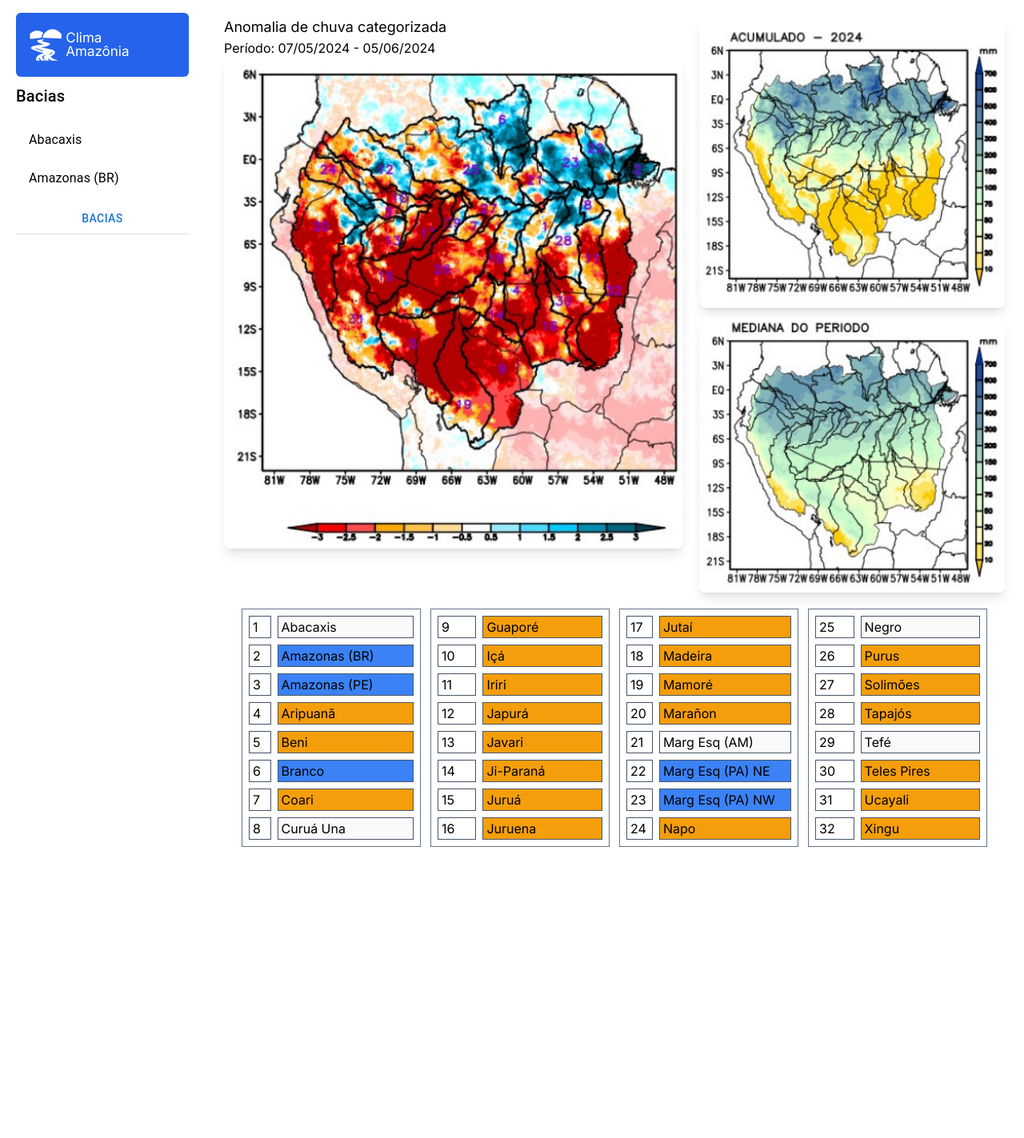
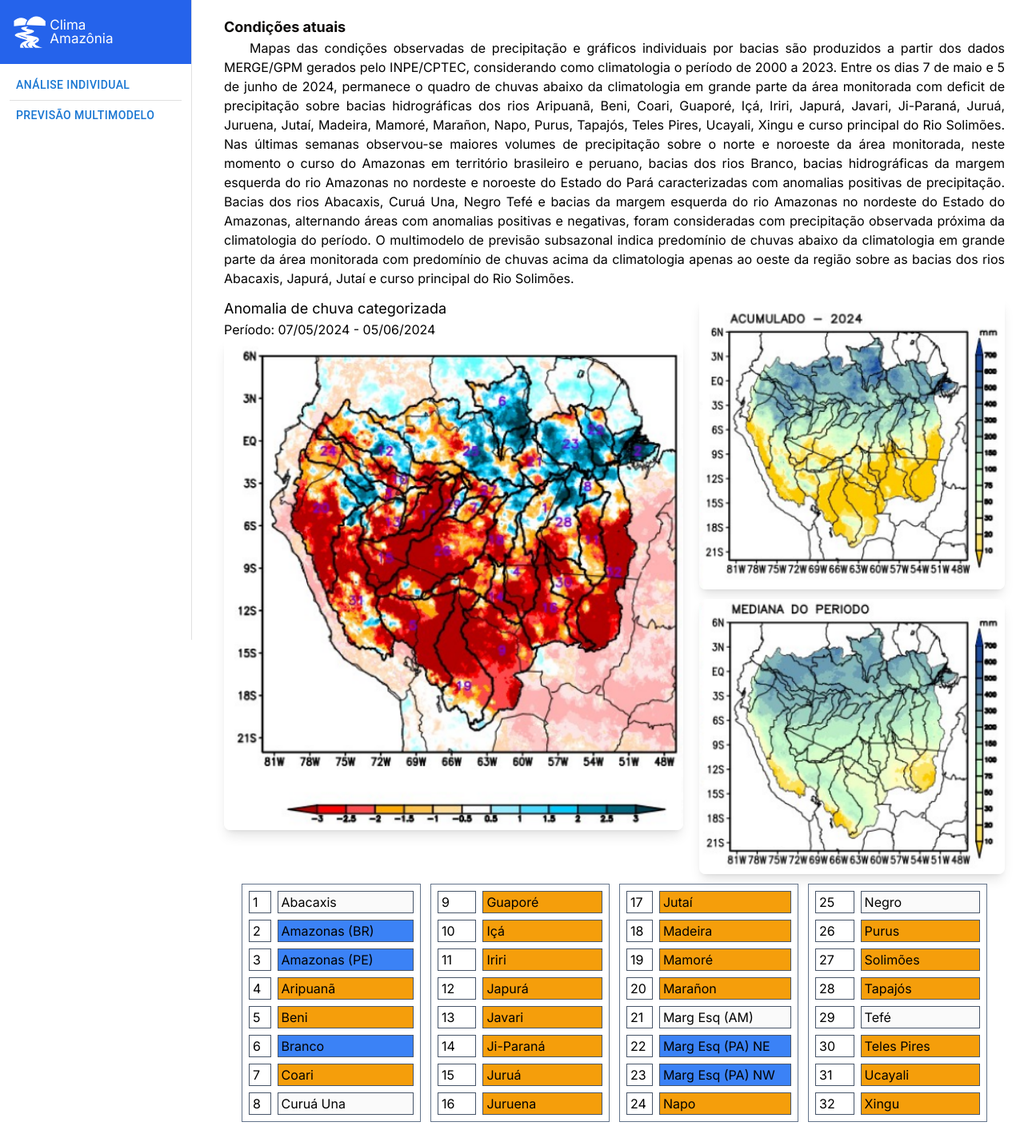
Before and after one commit to inacioigne/clima_amazonia, a Next.js app: page / in a window 1280 px wide. Shown: the whole page at 80% size. Before the commit the page ends 1059 px from the top, so only its background shows below. Built offline with nearby package versions, Linux system fonts and the light colour scheme.

Commit message:
12/06/2024

```diff
--- a/public/data/legenda.json
+++ b/public/data/legenda.json
@@ -3,168 +3,200 @@
         {
             "id": 1,
             "nome": "Abacaxis",
-            "cor": "bg-neutral-50"
+            "cor": "bg-neutral-50",
+            "href": "bacia/abx"
         },
         {
             "id": 2,
             "nome": "Amazonas (BR)",
-            "cor": "bg-blue-500"
+            "cor": "bg-blue-500",
+            "href": ""
         },
         {
             "id": 3,
             "nome": "Amazonas (PE)",
-            "cor": "bg-blue-500"
+            "cor": "bg-blue-500",
+            "href": ""
         },
         {
             "id": 4,
             "nome": "Aripuanã",
-            "cor": "bg-amber-500"
+            "cor": "bg-amber-500",
+            "href": ""
         },
         {
             "id": 5,
             "nome": "Beni",
-            "cor": "bg-amber-500"
+            "cor": "bg-amber-500",
+            "href": ""
         },
         {
             "id": 6,
             "nome": "Branco",
-            "cor": "bg-blue-500"
+            "cor": "bg-blue-500",
+            "href": ""
         },
         {
             "id": 7,
             "nome": "Coari",
-            "cor": "bg-amber-500"
+            "cor": "bg-amber-500",
+            "href": ""
         },
         {
             "id": 8,
             "nome": "Curuá Una",
-            "cor": "bg-neutral-50"
+            "cor": "bg-neutral-50",
+            "href": ""
         }
     ],
     [
         {
             "id": 9,
             "nome": "Guaporé",
-            "cor": "bg-amber-500"
+            "cor": "bg-amber-500",
+            "href": ""
         },
         {
             "id": 10,
             "nome": "Içá",
-            "cor": "bg-amber-500"
+            "cor": "bg-amber-500",
+            "href": ""
         },
         {
             "id": 11,
             "nome": "Iriri",
-            "cor": "bg-amber-500"
+            "cor": "bg-amber-500",
+            "href": ""
         },
         {
             "id": 12,
             "nome": "Japurá",
-            "cor": "bg-amber-500"
+            "cor": "bg-amber-500",
+            "href": ""
         },
         {
             "id": 13,
             "nome": "Javari",
-            "cor": "bg-amber-500"
+            "cor": "bg-amber-500",
+            "href": ""
         },
         {
             "id": 14,
             "nome": "Ji-Paraná",
-            "cor": "bg-amber-500"
+            "cor": "bg-amber-500",
+            "href": ""
         },
         {
             "id": 15,
             "nome": "Juruá",
-            "cor": "bg-amber-500"
+            "cor": "bg-amber-500",
+            "href": ""
         },
         {
             "id": 16,
             "nome": "Juruena",
-            "cor": "bg-amber-500"
+            "cor": "bg-amber-500",
+            "href": ""
         }
     ],
     [
         {
             "id": 17,
             "nome": "Jutaí",
-            "cor": "bg-amber-500"
+            "cor": "bg-amber-500",
+            "href": ""
         },
         {
             "id": 18,
             "nome": "Madeira",
-            "cor": "bg-amber-500"
+            "cor": "bg-amber-500",
+            "href": ""
         },
         {
             "id": 19,
             "nome": "Mamoré",
-            "cor": "bg-amber-500"
+            "cor": "bg-amber-500",
+            "href": ""
         },
         {
             "id": 20,
             "nome": "Marañon",
-            "cor": "bg-amber-500"
+            "cor": "bg-amber-500",
+            "href": ""
         },
         {
             "id": 21,
             "nome": "Marg Esq (AM)",
-            "cor": "bg-neutral-50"
+            "cor": "bg-neutral-50",
+            "href": ""
         },
         {
             "id": 22,
             "nome": "Marg Esq (PA) NE",
-            "cor": "bg-blue-500"
+            "cor": "bg-blue-500",
+            "href": ""
         },
         {
             "id": 23,
             "nome": "Marg Esq (PA) NW",
-            "cor": "bg-blue-500"
+            "cor": "bg-blue-500",
+            "href": ""
         },
         {
             "id": 24,
             "nome": "Napo",
-            "cor": "bg-amber-500"
+            "cor": "bg-amber-500",
+            "href": ""
         }
     ],
     [
         {
             "id": 25,
             "nome": "Negro",
-            "cor": "bg-neutral-50"
+            "cor": "bg-neutral-50",
+            "href": ""
         },
         {
             "id": 26,
             "nome": "Purus",
-            "cor": "bg-amber-500"
+            "cor": "bg-amber-500",
+            "href": ""
         },
         {
             "id": 27,
             "nome": "Solimões",
-            "cor": "bg-amber-500"
+            "cor": "bg-amber-500",
+            "href": ""
         },
         {
             "id": 28,
             "nome": "Tapajós",
-            "cor": "bg-amber-500"
+            "cor": "bg-amber-500",
+            "href": ""
         },
         {
             "id": 29,
             "nome": "Tefé",
-            "cor": "bg-neutral-50"
+            "cor": "bg-neutral-50",
+            "href": ""
         },
         {
             "id": 30,
             "nome": "Teles Pires",
-            "cor": "bg-amber-500"
+            "cor": "bg-amber-500",
+            "href": ""
         },
         {
             "id": 31,
             "nome": "Ucayali",
-            "cor": "bg-amber-500"
+            "cor": "bg-amber-500",
+            "href": ""
         },
         {
             "id": 32,
             "nome": "Xingu",
-            "cor": "bg-amber-500"
+            "cor": "bg-amber-500",
+            "href": ""
         }
     ]
 
--- /dev/null
+++ b/src/app/forecast/fourteen/page.tsx
@@ -0,0 +1,5 @@
+export default function Page() {
+    return (
+        <h1>fourteen</h1>
+    )
+}
--- /dev/null
+++ b/src/app/forecast/seven/page.tsx
@@ -0,0 +1,11 @@
+export default function Page() {
+    return (
+        <div className='py-5'>
+            <h3 className='text-lg font-bold text-stone-950'>
+                Previsão multimodelo subsazonal CPTEC/INPE-FUNCEME produzida em
+                04/06/2024 para os próximos 7 e 14 dias.</h3>
+
+        </div>
+
+    )
+}
--- a/src/app/layout.tsx
+++ b/src/app/layout.tsx
@@ -1,7 +1,8 @@
 import type { Metadata } from "next";
 import { Inter } from "next/font/google";
 import "./globals.css";
-import SideNav from "@/components/sidebar";
+import SideBar from "@/components/sidebar";
+import { Container } from '@mui/material';
 
 const inter = Inter({ subsets: ["latin"] });
 
@@ -19,12 +20,12 @@ export default function RootLayout({
     <html lang="en">
       <body className={inter.className}>
         <div className="flex h-screen flex-col md:flex-row">
-        {/* // md:flex-row md:overflow-hidden"> */}
           <div className="w-full flex-none md:w-64">
-            <SideNav />
+            <SideBar />
           </div>
-          <div className="flex-grow"
-          >{children}</div>
+          <div className="flex-grow">
+            <Container maxWidth="lg">{children}</Container>
+          </div>
         </div>
       </body>
     </html>
--- a/src/app/page.tsx
+++ b/src/app/page.tsx
@@ -2,6 +2,7 @@ import fs from 'fs';
 import path from 'path';
 import Image from "next/image"
 import { Container } from '@mui/material';
+import Link from 'next/link';
 
 async function getLegenda() {
   const filePath = path.join(process.cwd(), 'public', 'data/legenda.json')
@@ -15,6 +16,7 @@ interface Legenda {
   id: number
   nome: string
   cor: string
+  href: string
 }
 
 
@@ -23,8 +25,27 @@ export default async function Home() {
   // console.log(legenda)
 
   return (
-    <Container >
-      <div className="flex gap-5 flex-col sm:flex-row py-5">
+      <div className='py-5'>
+        <h3 className='text-lg font-bold text-stone-950'>Condições atuais</h3>
+        <p className='indent-8 text-justify'>Mapas das condições observadas de precipitação e gráficos individuais por bacias
+          são produzidos a partir dos dados MERGE/GPM gerados pelo INPE/CPTEC,
+          considerando como climatologia o período de 2000 a 2023. Entre os dias 7 de maio e
+          5 de junho de 2024, permanece o quadro de chuvas abaixo da climatologia em grande parte
+          da área monitorada com deficit de precipitação sobre bacias hidrográficas dos rios Aripuanã,
+          Beni, Coari, Guaporé, Içá, Iriri, Japurá, Javari, Ji-Paraná, Juruá, Juruena, Jutaí, Madeira,
+          Mamoré, Marañon, Napo, Purus, Tapajós, Teles Pires, Ucayali, Xingu e curso principal do Rio
+          Solimões. Nas últimas semanas observou-se maiores volumes de precipitação sobre o norte
+          e noroeste da área monitorada, neste momento o curso do Amazonas em território brasileiro
+          e peruano, bacias dos rios Branco, bacias hidrográficas da margem esquerda do rio
+          Amazonas no nordeste e noroeste do Estado do Pará caracterizadas com anomalias positivas
+          de precipitação. Bacias dos rios Abacaxis, Curuá Una, Negro Tefé e bacias da margem
+          esquerda do rio Amazonas no nordeste do Estado do Amazonas, alternando áreas com
+          anomalias positivas e negativas, foram consideradas com precipitação observada próxima da
+          climatologia do período. O multimodelo de previsão subsazonal indica predomínio de chuvas
+          abaixo da climatologia em grande parte da área monitorada com predomínio de chuvas acima
+          da climatologia apenas ao oeste da região sobre as bacias dos rios Abacaxis, Japurá, Jutaí e
+          curso principal do Rio Solimões.</p>
+        <div className="flex gap-5 flex-col sm:flex-row py-3">
           <div className="">
             <h1 className="text-lg">Anomalia de chuva categorizada</h1>
             <h3>Período: 07/05/2024 - 05/06/2024</h3>
@@ -61,12 +82,18 @@ export default async function Home() {
                   table.map((bacia, index) => (
                     <tr key={index}>
                       <td className="border border-slate-600 px-1">{bacia.id}</td>
+
                       {bacia?.cor === 'bg-blue-500' &&
-                      <td className={`border border-slate-600 px-1 bg-blue-500`}>{bacia.nome}</td> }
+                        <td className={`border border-slate-600 px-1 bg-blue-500`}>
+                          <Link href={bacia.href} >{bacia.nome}</Link>
+                        </td>}
                       {bacia?.cor === 'bg-amber-500' &&
-                      <td className={`border border-slate-600 px-1 bg-amber-500`}>{bacia.nome}</td> }
+                        <td className={`border border-slate-600 px-1 bg-amber-500`}>
+                          <Link href={bacia.href} >{bacia.nome}</Link></td>}
                       {bacia?.cor === 'bg-neutral-50' &&
-                      <td className={`border border-slate-600 px-1 bg-neutral-50`}>{bacia.nome}</td> }
+                        <td className={`border border-slate-600 px-1 bg-neutral-50`}>
+                          <Link href={bacia.href} >{bacia.nome}</Link></td>}
+
                     </tr>
                   ))
                 }
@@ -74,7 +101,7 @@ export default async function Home() {
             </table>
           ))}
         </div>
-    </Container>
 
+      </div>
   )
 }
--- /dev/null
+++ b/src/components/btnBacias.tsx
@@ -0,0 +1,82 @@
+"use client"
+import {
+    Divider,
+    Drawer, IconButton, List, ListItem, MenuItem, Menu, Button
+} from "@mui/material/";
+import Link from "next/link";
+import { useState } from "react";
+
+const bacias = [
+    {
+        id: 'abx',
+        nome: "Abacaxis"
+    },
+    {
+        id: 'abr',
+        nome: "Amazonas (BR)"
+    },
+    {
+        "id": "ape",
+        "nome": "Amazonas (PE)"
+    },
+    {
+        "id": "ari",
+        "nome": "Aripuanã"
+    },
+    {
+        "id": "ben",
+        "nome": "Beni"
+    },
+    {
+        "id": "bra",
+        "nome": "Branco"
+    },
+    {
+        "id": "coa",
+        "nome": "Coari"
+    },
+    {
+        "id": "cur",
+        "nome": "Curuá Una"
+    }
+]
+
+export default function BtnBacias() {
+    const [anchorEl, setAnchorEl] = useState<null | HTMLElement>(null);
+    const open = Boolean(anchorEl);
+    const handleClick = (event: React.MouseEvent<HTMLButtonElement>) => {
+        setAnchorEl(event.currentTarget);
+    };
+    const handleClose = () => {
+        setAnchorEl(null);
+      };
+    return (
+        <div>
+            <Button
+                id="basic-button"
+                aria-controls={open ? 'basic-menu' : undefined}
+                aria-haspopup="true"
+                aria-expanded={open ? 'true' : undefined}
+                onClick={handleClick}
+                className="normal-case"
+            >
+                Análise individual
+            </Button>
+            <Menu
+                id="basic-menu"
+                anchorEl={anchorEl}
+                open={open}
+                onClose={handleClose}
+                MenuListProps={{
+                    'aria-labelledby': 'basic-button',
+                }}
+            >
+                {bacias.map((bacia) => (
+                    <Link href={`/bacia/${bacia.id}`}>
+                    <MenuItem onClick={handleClose}>{bacia.nome}</MenuItem>
+                    </Link>
+                ))}
+            </Menu>
+        </div>
+    )
+}
--- /dev/null
+++ b/src/components/btnMultimodelo.tsx
@@ -0,0 +1,49 @@
+"use client"
+import {
+    Divider,
+    Drawer, IconButton, List, ListItem, MenuItem, Menu, Button
+} from "@mui/material/";
+import Link from "next/link";
+import { useState } from "react";
+
+export default function BtnMultimodelo() {
+    const [anchorEl, setAnchorEl] = useState<null | HTMLElement>(null);
+    const open = Boolean(anchorEl);
+    const handleClick = (event: React.MouseEvent<HTMLButtonElement>) => {
+        setAnchorEl(event.currentTarget);
+    };
+    const handleClose = () => {
+        setAnchorEl(null);
+    };
+    return (
+        <div>
+            <Button
+                id="basic-button"
+                aria-controls={open ? 'basic-menu' : undefined}
+                aria-haspopup="true"
+                aria-expanded={open ? 'true' : undefined}
+                onClick={handleClick}
+                className="normal-case"
+            >
+                Previsão multimodelo
+            </Button>
+            <Menu
+                id="basic-menu"
+                anchorEl={anchorEl}
+                open={open}
+                onClose={handleClose}
+                MenuListProps={{
+                    'aria-labelledby': 'basic-button',
+                }}
+            >
+
+                <Link href={`/forecast/seven`}>
+                    <MenuItem onClick={handleClose}>7 Dias</MenuItem>
+                </Link>
+                <Link href={`/forecast/fourteen`}>
+                    <MenuItem onClick={handleClose}>14 Dias</MenuItem>
+                </Link>
+            </Menu>
+        </div>
+    )
+}
--- a/src/components/climate-logo.tsx
+++ b/src/components/climate-logo.tsx
@@ -1,5 +1,5 @@
 import { GiRiver } from "react-icons/gi";
-// import { lusitana } from '@/app/ui/fonts';
+
 
 export default function ClimateLogo() {
   return (
@@ -8,6 +8,8 @@ export default function ClimateLogo() {
     >
       <GiRiver className="h-12 w-12" />
       <p className="text-[17px]">Clima Amazônia</p>
+
+
     </div>
   );
 }
--- a/src/components/sidebar.tsx
+++ b/src/components/sidebar.tsx
@@ -1,10 +1,17 @@
 "use client"
-
+import {
+    Divider,
+    Drawer, IconButton, List, ListItem, ListItemButton, ListItemText, Button
+} from "@mui/material/";
+import ClimateLogo from './climate-logo';
 import Link from 'next/link';
-import ClimateLogo from './climate-logo';
-import NavLinks from './nav-links';
-import { Typography, Divider, List, ListItem, ListItemText, ListItemButton, Drawer, Button } from '@mui/material';
-import { useState } from 'react';
+import { CssBaseline, AppBar, Toolbar } from '@mui/material';
+import { useTheme } from '@mui/material/styles';
+import { useMediaQuery } from '@mui/material';
+import { ImMenu3 } from "react-icons/im";
+import { useState } from "react";
+import BtnBacias from "./btnBacias";
+import BtnMultimodelo from "./btnMultimodelo";
 
 const bacias = [
     {
@@ -14,74 +21,93 @@ const bacias = [
     {
         id: 'abr',
         nome: "Amazonas (BR)"
+    },
+    {
+        "id": "ape",
+        "nome": "Amazonas (PE)"
+    },
+    {
+        "id": "ari",
+        "nome": "Aripuanã"
+    },
+    {
+        "id": "ben",
+        "nome": "Beni"
+    },
+    {
+        "id": "bra",
+        "nome": "Branco"
+    },
+    {
+        "id": "coa",
+        "nome": "Coari"
+    },
+    {
+        "id": "cur",
+        "nome": "Curuá Una"
     }
 ]
 
+const DrawerList = (
+<div className="px-3">
+    <BtnBacias />
+    <Divider />
+    <BtnMultimodelo />
+</div>)
 
-export default function SideNav() {
-  const [open, setOpen] = useState(false);
-  const [anchor, setAnchor] = useState<"left" | "bottom" | "right" | "top" | undefined>("left");
+export default function SideBar() {
+    const theme = useTheme();
+    const isMobile = useMediaQuery(theme.breakpoints.down('sm'));
+    const [open, setOpen] = useState(false)
+    if (isMobile) {
+        const toggleDrawer = (newOpen: boolean) => () => {
+            setOpen(newOpen);
+        };
+        return (
+            <div className="flex justify-between items-center bg-blue-600">
+                <Link
+                    className="mb-2 flex h-20 items-end justify-start  p-4"
+                    href="/">
+                    <div className="flex w-32 text-white md:w-40">
+                        <ClimateLogo />
+                    </div>
+                </Link>
+                <IconButton aria-label="list"
+                    onClick={toggleDrawer(true)}
+                >
+                    <ImMenu3 className="h-12 w-12 text-white px-2" />
+                </IconButton>
+                <Drawer open={open} anchor={'top'} onClose={toggleDrawer(false)}>
+                    {DrawerList}
+                </Drawer>
+            </div>
 
-  const toggleDrawer = (newOpen: boolean) => () => {
-    setAnchor("top")
-    setOpen(newOpen);
-
-  };
-
+        )
+    } else {
         return (
-    <div className="flex h-full flex-col px-3 py-4 md:px-5">
+            <Drawer
+                variant="permanent"
+                sx={{
+                    width: 240,
+                    flexShrink: 0,
+                    '& .MuiDrawer-paper': {
+                        width: 240,
+                        boxSizing: 'border-box',
+                    },
+                }}
+            >
                 <Link
-        className="mb-2 flex h-20 items-end justify-start rounded-md bg-blue-600 p-4"
+                    className="mb-2 flex h-20 items-end justify-start bg-blue-600 p-4"
                     href="/"
                 >
                     <div className="flex w-32 text-white md:w-40">
                         <ClimateLogo />
                     </div>
                 </Link>
-      <div className="hidden  md:block">
-      <Typography variant="h6" gutterBottom>
-        Bacias
-      </Typography>
-      <List>
-        {
-          bacias.map((bacia, index) => (
-            <Link key={index} href={`/bacia/${bacia.id}`}>
-            <ListItem  disablePadding>
-              <ListItemButton>
-                <ListItemText primary={bacia.nome} />
-              </ListItemButton>
-            </ListItem>
-            </Link>
-
-          ))
+                {DrawerList}
+            </Drawer>
+        )
     }
-      </List>
-      </div>
-      <Button className="block md:hidden"
-        onClick={toggleDrawer(true)}>Bacias</Button>
-      <Divider />
-      <Drawer
-        anchor={anchor}
-        open={open}
-        onClose={toggleDrawer(false)}
-      >
-        <List>
-          {
-            bacias.map((bacia, index) => (
-              <ListItem key={index} disablePadding>
-                <ListItemButton>
-                  <ListItemText primary={bacia.nome} />
-                </ListItemButton>
-              </ListItem>
-            ))
-          }
-        </List>
-
-      </Drawer>
 
 
-
-
-    </div>
-  );
 }
```
Lines whose indentation alone changed are shown as unchanged.
